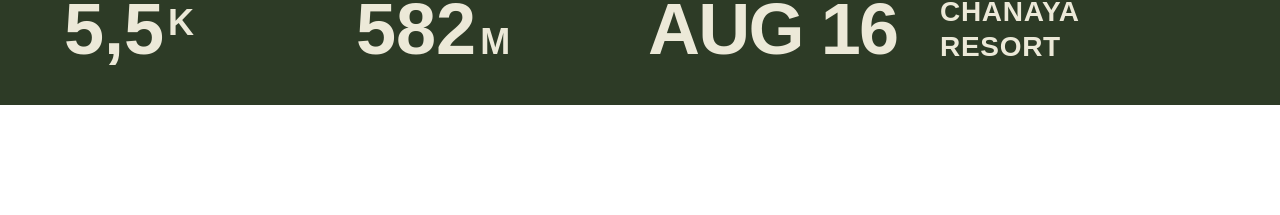
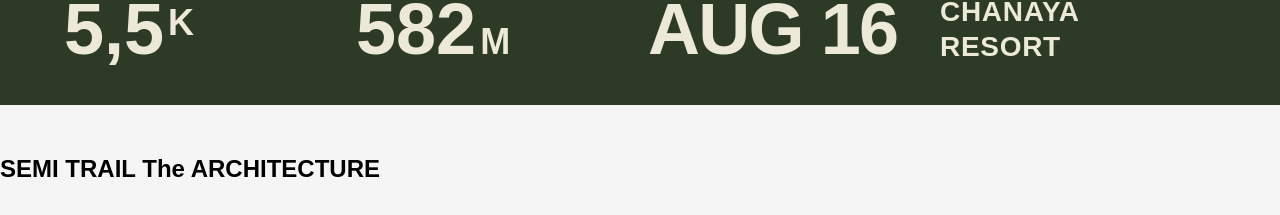
Before and after one commit to Zidikromi/Runnersty-Web, a React (Create React App) app: page / in a window 1280 px wide. Shown: the part 957-1172 px from the top of the page. Before the commit the page ends 1062 px from the top, so only its background shows below. Built offline with nearby package versions, Linux system fonts and the light colour scheme.

Commit message:
font test

```diff
--- a/src/App.jsx
+++ b/src/App.jsx
@@ -3,6 +3,7 @@ import Countdown from 'react-countdown';
 import Navbar from './components/navbar';
 import Home from './components/home';
 import RaceStats from './components/racestats';
+import Partners from './components/partners';
 
 function App() {
   return (
@@ -16,6 +17,7 @@ function App() {
       {/* Home akan menduduki porsi layar penuh dari ujung atas sampai bawah */}
       <Home />
       <RaceStats />
+      <Partners/>
       {/* Contoh jika nanti countdown mau diaktifkan, beri posisi absolute/fixed agar tidak merusak layout background */}
       {/* <div className="absolute bottom-10 left-1/2 -translate-x-1/2 z-30 text-white">
         <Countdown date={new Date('2026-05-27T23:59:59')} />
--- a/src/components/partners.jsx
+++ b/src/components/partners.jsx
@@ -3,7 +3,7 @@ export default function Partners() {
     return (
         <>
         <div className="w-full py-12 bg-[#F5F5F5] flex flex-row items-center gap-8">
-
+            <p className="font-bricked text-2xl font-bold">SEMI TRAIL The ARCHITECTURE</p>
         </div>
         </>
     )}
--- a/tailwind.config.js
+++ b/tailwind.config.js
@@ -8,6 +8,7 @@ module.exports = {
       fontFamily: {
         sora: ['Sora', 'sans-serif'],
         hanken: ['Hanken Grotesk', 'sans-serif'],
+        bricked: ['Bricked', 'sans-serif'],
       },},
   },
   plugins: [],
```
